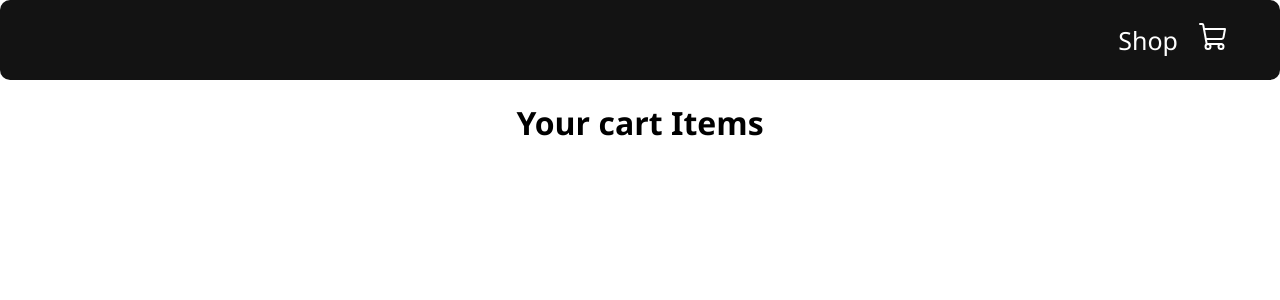
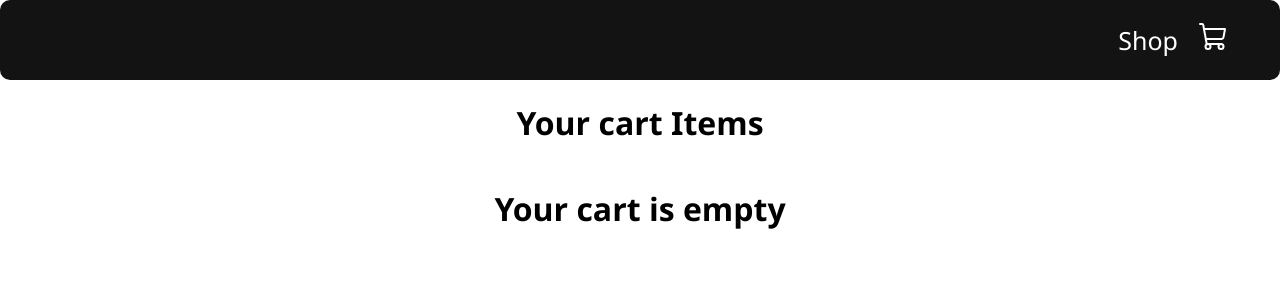
Before and after one commit to IriniIbrahim/eshop, a React (Create React App) app: page /cart in a window 1280 px wide. Shown: the top 300 px of the page. Built offline with nearby package versions, Linux system fonts and the light colour scheme.

Commit message:
last updates

```diff
--- a/src/context/shop-context.jsx
+++ b/src/context/shop-context.jsx
@@ -26,6 +26,22 @@ export const ShopContextProvider = (
 	const [cartItems, setCartItems] =
 		useState(getDefaultCart());
 
+	const getTotalCartAmount = () => {
+		let totalAmount = 0;
+		for (const item in cartItems) {
+			if (cartItems[item] > 0) {
+				let itemInfo = PRODUCTS.find(
+					(product) =>
+						product.id === Number(item)
+				);
+				totalAmount +=
+					cartItems[item] *
+					itemInfo.price;
+			}
+		}
+		return totalAmount;
+	};
+
 	const addToCart = (itemId) => {
 		setCartItems((perv) => ({
 			...perv,
@@ -38,10 +54,22 @@ export const ShopContextProvider = (
 			[itemId]: perv[itemId] - 1,
 		}));
 	};
+
+	const updateCartItemCount = (
+		newAmount,
+		itemId
+	) => {
+		setCartItems((prev) => ({
+			...prev,
+			[itemId]: newAmount,
+		}));
+	};
 	const contextValue = {
 		cartItems,
 		addToCart,
 		removeFromCart,
+		updateCartItemCount,
+		getTotalCartAmount,
 	};
 	console.log(cartItems);
 
--- a/src/pages/cart/cart-item.jsx
+++ b/src/pages/cart/cart-item.jsx
@@ -1,5 +1,7 @@
-import React from "react";
-
+import React, {
+	useContext,
+} from "react";
+import { ShopContext } from "../../context/shop-context";
 export const CartItems = (props) => {
 	const {
 		id,
@@ -7,15 +9,45 @@ export const CartItems = (props) => {
 		price,
 		productImage,
 	} = props.data;
+	const {
+		cartItems,
+		addToCart,
+		removeFromCart,
+		updateCartItemCount,
+	} = useContext(ShopContext);
 	return (
 		<div className="cartItem">
 			<img src={productImage} />
 			<div className="description">
 				<p>
-					{""}
 					<b>{productName}</b>
 				</p>
 				<p>{price}kr</p>
+				<div className="countHandler">
+					<button
+						onClick={() =>
+							removeFromCart(id)
+						}
+					>
+						-
+					</button>
+					<input
+						value={cartItems[id]}
+						onChange={(e) =>
+							updateCartItemCount(
+								Number(e.target.value),
+								id
+							)
+						}
+					></input>
+					<button
+						onClick={() =>
+							addToCart(id)
+						}
+					>
+						+
+					</button>{" "}
+				</div>
 			</div>
 		</div>
 	);
--- a/src/pages/cart/cart.jsx
+++ b/src/pages/cart/cart.jsx
@@ -5,12 +5,16 @@ import { PRODUCTS } from "../../products";
 import { ShopContext } from "../../context/shop-context";
 import { CartItems } from "./cart-item";
 import "./cart.css";
+import { useNavigate } from "react-router-dom";
 
 export const Cart = () => {
-	const { cartItems } = useContext(
-		ShopContext
-	);
-
+	const {
+		cartItems,
+		getTotalCartAmount,
+	} = useContext(ShopContext);
+	const totalAmount =
+		getTotalCartAmount();
+	const navigate = useNavigate();
 	return (
 		<div className="cart">
 			<div>
@@ -29,6 +33,23 @@ export const Cart = () => {
 					}
 				})}
 			</div>
+			{totalAmount > 0 ? (
+				<div className="checkout">
+					<p>
+						Subtotal: {totalAmount} kr
+					</p>
+					<button
+						onClick={() =>
+							navigate("/")
+						}
+					>
+						Continue Shopping
+					</button>
+					<button>Checkout </button>
+				</div>
+			) : (
+				<h1>Your cart is empty</h1>
+			)}
 		</div>
 	);
 };
```
